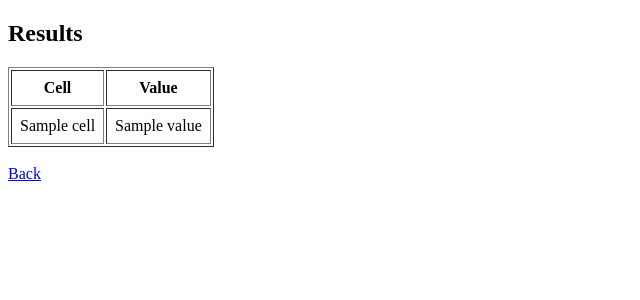
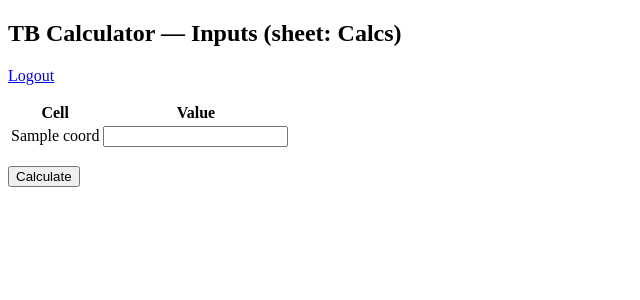
Before and after one commit to Troidor/TB-calculator, a Flask app: template templates/form.html in a window 1280 px wide. Shown: the top 300 px of the page, without its empty margins (0-640 px from the left). Run offline with Flask 2, Linux system fonts and the light colour scheme; the template is opened without the code that fills it: most values are stand-ins (such as "Sample title", 1, 10 or a date in 2020).

Commit message:
Update form.html for TB Calculator inputs

```diff
--- a/templates/form.html
+++ b/templates/form.html
@@ -1,24 +1,20 @@
-<!DOCTYPE html>
+<!doctype html>
 <html>
-<head>
-    <title>TB Calculator Results</title>
-</head>
+<head><meta charset="utf-8"/><title>TB Calculator - Inputs</title></head>
 <body>
-
-<h2>Results</h2>
-
-<table border="1" cellpadding="8">
-    <tr><th>Cell</th><th>Value</th></tr>
-    {% for cell, value in results.items() %}
-    <tr>
-        <td>{{ cell }}</td>
-        <td>{{ value }}</td>
-    </tr>
-    {% endfor %}
-</table>
-
-<br>
-<a href="/">Back</a>
-
+  <h2>TB Calculator — Inputs (sheet: {{ 'Calcs' }})</h2>
+  <p><a href="{{ url_for('logout') }}">Logout</a></p>
+  <form method="post" action="{{ url_for('calculate') }}">
+    <table>
+      <tr><th>Cell</th><th>Value</th></tr>
+      {% for coord in inputs %}
+      <tr>
+        <td>{{ coord }}</td>
+        <td><input type="text" name="{{ coord }}" value=""></td>
+      </tr>
+      {% endfor %}
+    </table>
+    <p><button type="submit">Calculate</button></p>
+  </form>
 </body>
 </html>
```
